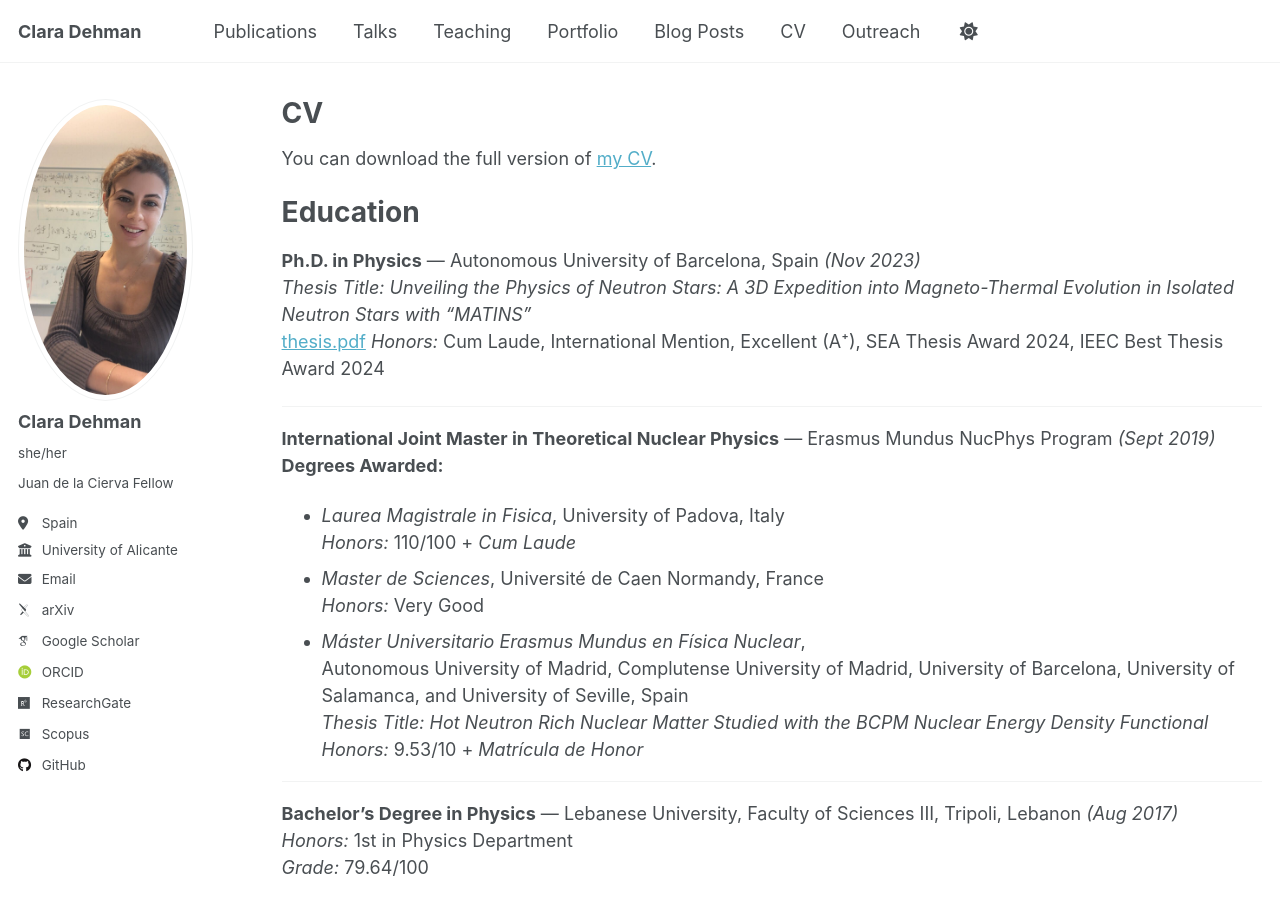
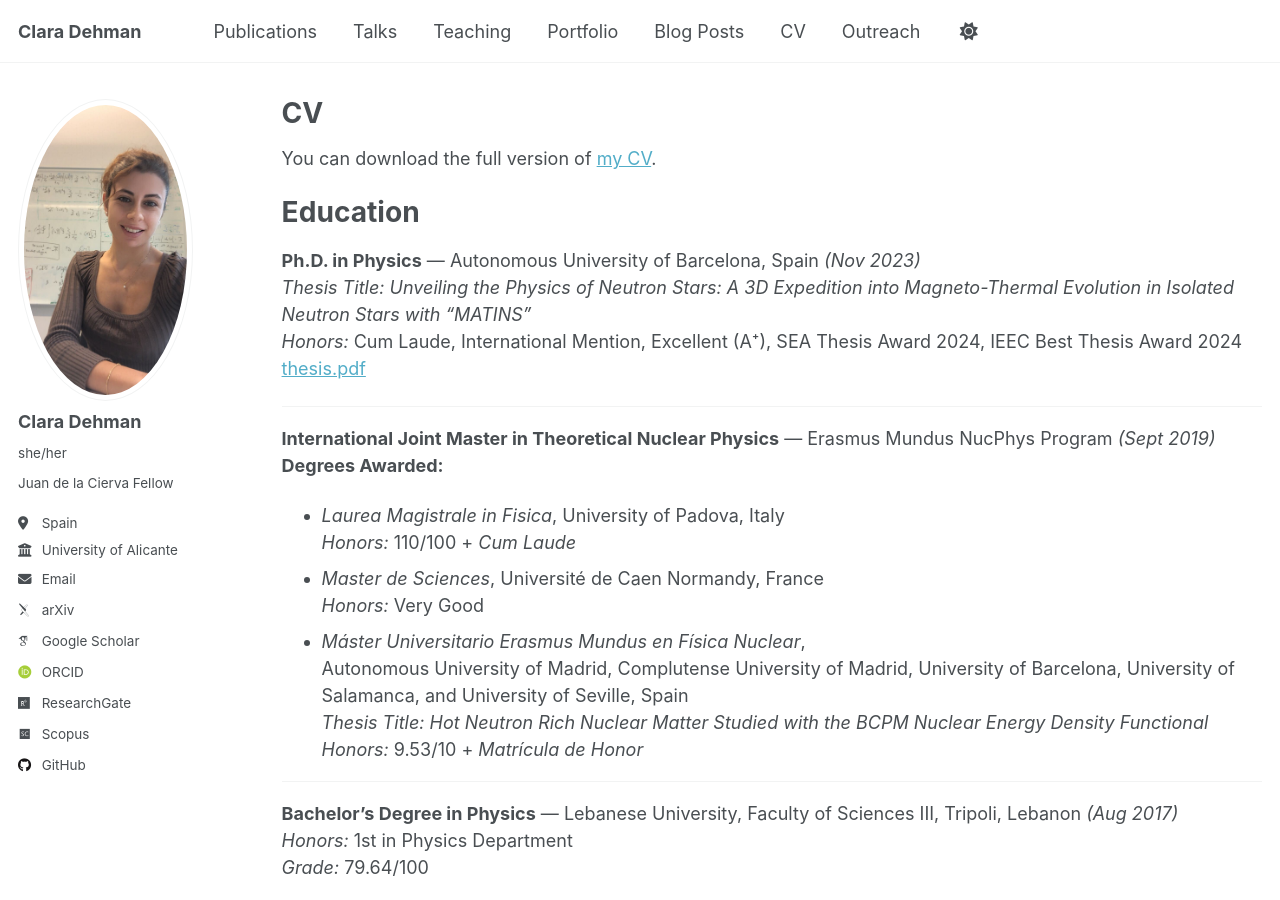
Before and after one commit to ClaraDehman/ClaraDehman.github.io, a Jekyll site: the page built from _pages/cv.md, in a window 1280 px wide and 900 px high. Built offline with Jekyll 4.4.1, drawn with Linux system fonts in a browser that asks for light colours; some web fonts are replaced.

Commit message:
Update cv.md

```diff
--- a/_pages/cv.md
+++ b/_pages/cv.md
@@ -15,8 +15,7 @@ Education
 ======
 **Ph.D. in Physics** — Autonomous University of Barcelona, Spain _(Nov 2023)_
 *Thesis Title:* *Unveiling the Physics of Neutron Stars: A 3D Expedition into Magneto-Thermal Evolution in Isolated Neutron Stars with “MATINS”*
-[thesis.pdf](/files/thesis.pdf)
-*Honors:* Cum Laude, International Mention, Excellent (A⁺), SEA Thesis Award 2024, IEEC Best Thesis Award 2024
+*Honors:* Cum Laude, International Mention, Excellent (A⁺), SEA Thesis Award 2024, IEEC Best Thesis Award 2024 [thesis.pdf](/files/thesis.pdf)
 
 ---
 
```
